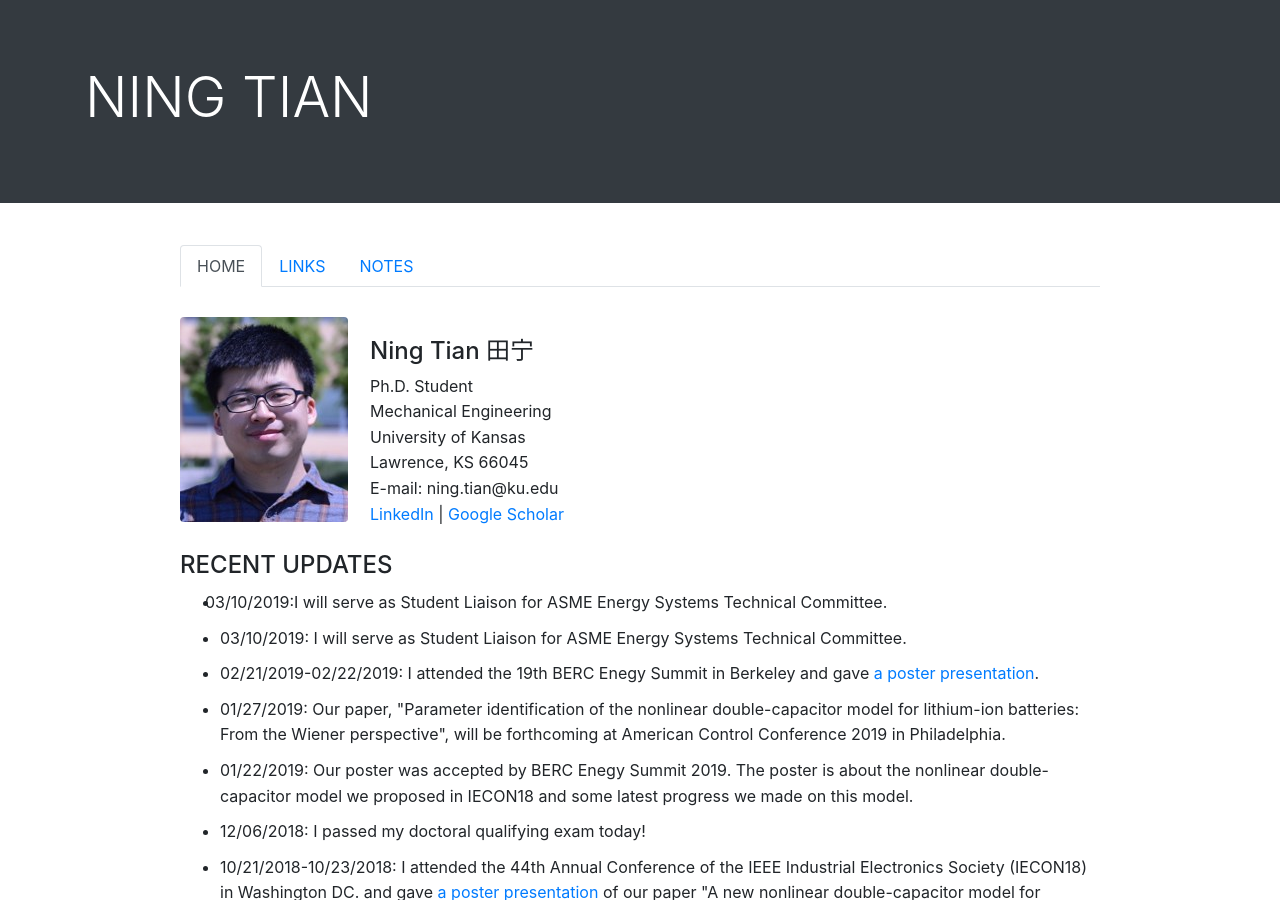
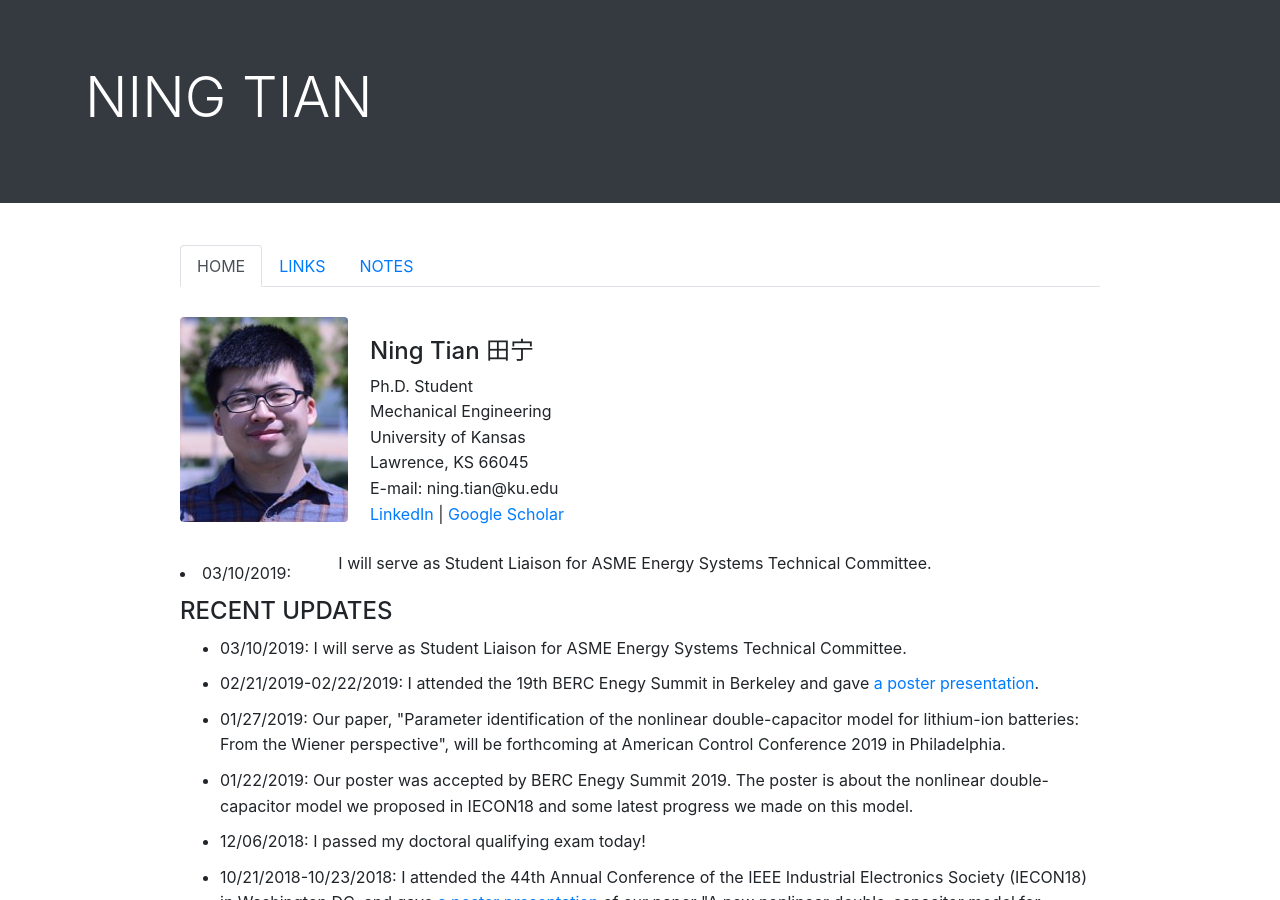
Before and after one commit to ningtian/ningtian.github.io, a Jekyll site: the page index.html, which Jekyll copies as it is, in a window 1280 px wide and 900 px high. Built offline with Jekyll 4.4.1, drawn with Linux system fonts in a browser that asks for light colours.

Commit message:
Update index.html

```diff
--- a/index.html
+++ b/index.html
@@ -88,15 +88,14 @@
         <div class="col-sm-1"></div> <!-- the first column-->
 
         <div class="col-sm-10"> <!-- the second column (main part of the body)-->
+		<div class="row">
+			<div class="col-sm-2"><li>03/10/2019:</li></div>
+			<div class="col-sm-10">I will serve as Student Liaison for ASME Energy Systems Technical Committee.</div>
+		</div>
         <h4>RECENT UPDATES</h4>
 	<ul>
 
-	<li>
-		<div class="row">
-			<div class="col-sm-1.5">03/10/2019:</div>
-			<div class="col-sm-10.5">I will serve as Student Liaison for ASME Energy Systems Technical Committee.</div>
-		</div>
-	</li>
+
 
 
 	<li>03/10/2019: I will serve as Student Liaison for ASME Energy Systems Technical Committee. </li>
```
